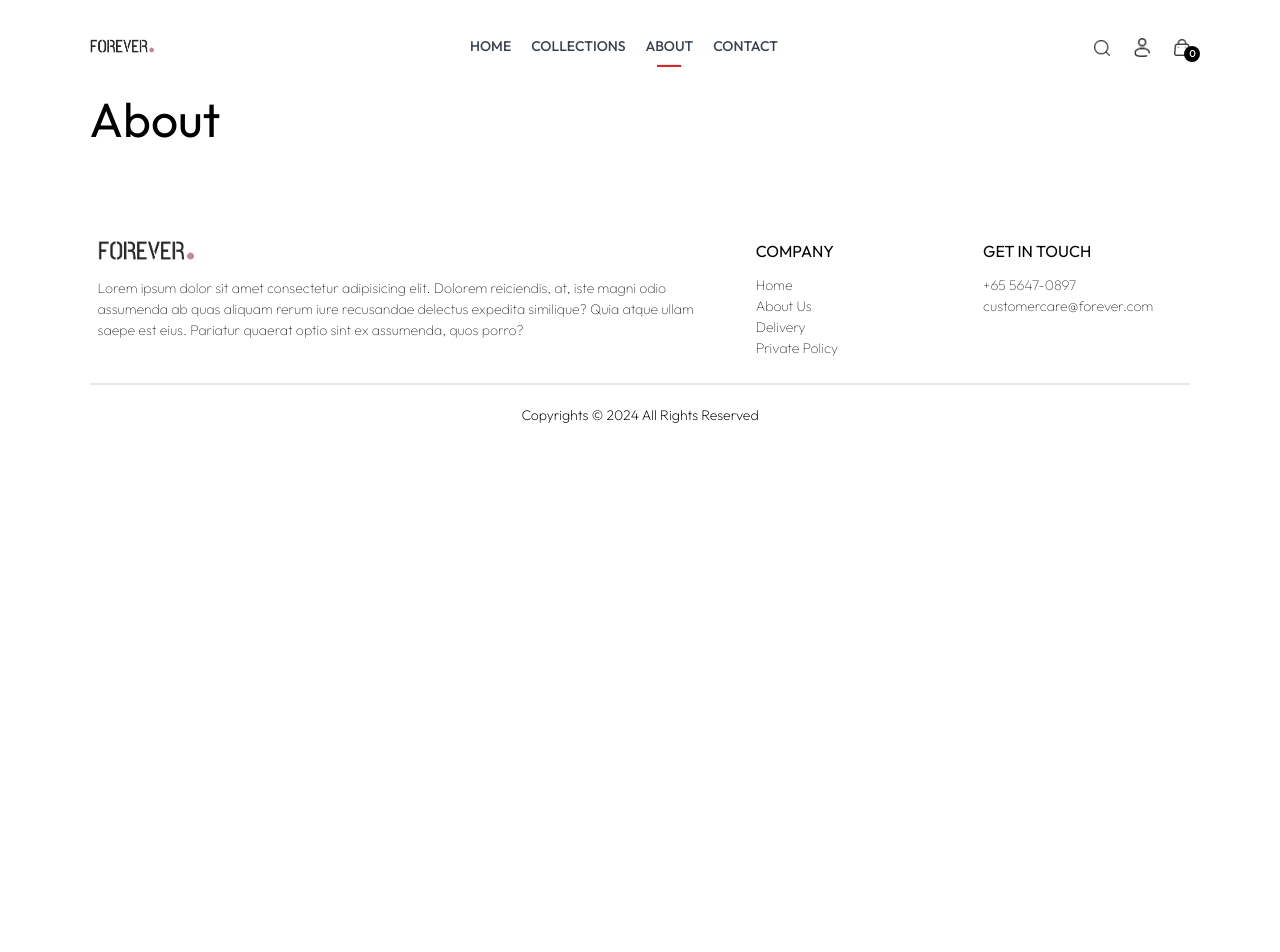
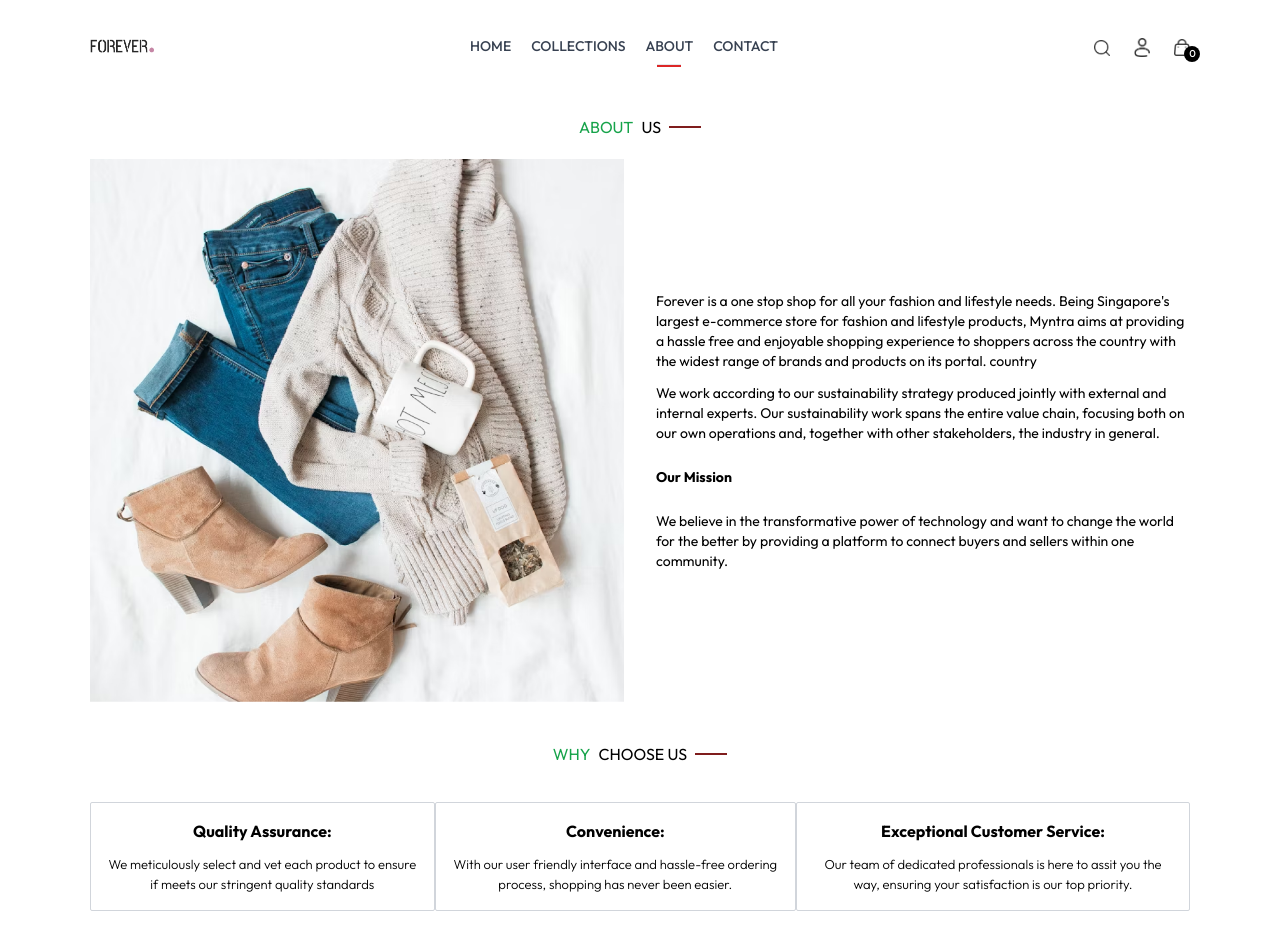
Before and after one commit to tsdineshjai/eShopee, a React (Vite) app in the folder frontend/: page /about in a window 1280 px wide. Shown: the top 952 px of the page. Before the commit the page ends 800 px from the top, so only its background shows below. Built offline with nearby package versions, Linux system fonts and the light colour scheme.

Commit message:
About page component wad updated

```diff
--- a/frontend/src/pages/About.jsx
+++ b/frontend/src/pages/About.jsx
@@ -1,5 +1,74 @@
+import Title from "../components/Title";
+import { assets } from "../assets/assets";
+
 function About() {
-	return <div className="text-5xl">About</div>;
+	return (
+		<div className="flex flex-col md:flex-col gap-5">
+			<div>
+				<Title text1={"ABOUT"} text2={"US"} />
+			</div>
+
+			{/* content */}
+
+			<div className="flex flex-col md:flex-row gap-[2rem]">
+				<div className="flex-1 w-full md:w-1/4">
+					<img src={assets.about_img} />
+				</div>
+
+				<div className="flex-1 flex  flex-col  gap-3 justify-center text-sm">
+					<p>
+						Forever is a one stop shop for all your fashion and lifestyle needs.
+						Being Singapore&apos;s largest e-commerce store for fashion and
+						lifestyle products, Myntra aims at providing a hassle free and
+						enjoyable shopping experience to shoppers across the country with
+						the widest range of brands and products on its portal. country
+					</p>
+					<p>
+						We work according to our sustainability strategy produced jointly
+						with external and internal experts. Our sustainability work spans
+						the entire value chain, focusing both on our own operations and,
+						together with other stakeholders, the industry in general.
+					</p>
+
+					<b className="py-3">Our Mission</b>
+
+					<p>
+						We believe in the transformative power of technology and want to
+						change the world for the better by providing a platform to connect
+						buyers and sellers within one community.
+					</p>
+				</div>
+			</div>
+
+			<div>
+				<Title text1={"WHY"} text2={"CHOOSE US"} />
+			</div>
+
+			<div className="flex flex-col md:flex-row my-4 ">
+				<div className="border border-gray-300 py-4 px-4 flex flex-col gap-3 justify-center items-center  rounded-sm ">
+					<b>Quality Assurance:</b>
+					<p className="font-light text-[13px] text-center">
+						We meticulously select and vet each product to ensure if meets our
+						stringent quality standards
+					</p>
+				</div>
+				<div className="border border-gray-300 py-4 px-4 flex flex-col gap-3 justify-center items-center  rounded-sm">
+					<b>Convenience:</b>
+					<p className="font-light text-[13px] text-center">
+						With our user friendly interface and hassle-free ordering process,
+						shopping has never been easier.
+					</p>
+				</div>
+				<div className="border border-gray-300 py-4 px-4 flex flex-col gap-3 justify-center items-center rounded-sm ">
+					<b>Exceptional Customer Service:</b>
+					<p className="font-light text-[13px] text-center">
+						Our team of dedicated professionals is here to assit you the way,
+						ensuring your satisfaction is our top priority.
+					</p>
+				</div>
+			</div>
+		</div>
+	);
 }
 
 export default About;
```
